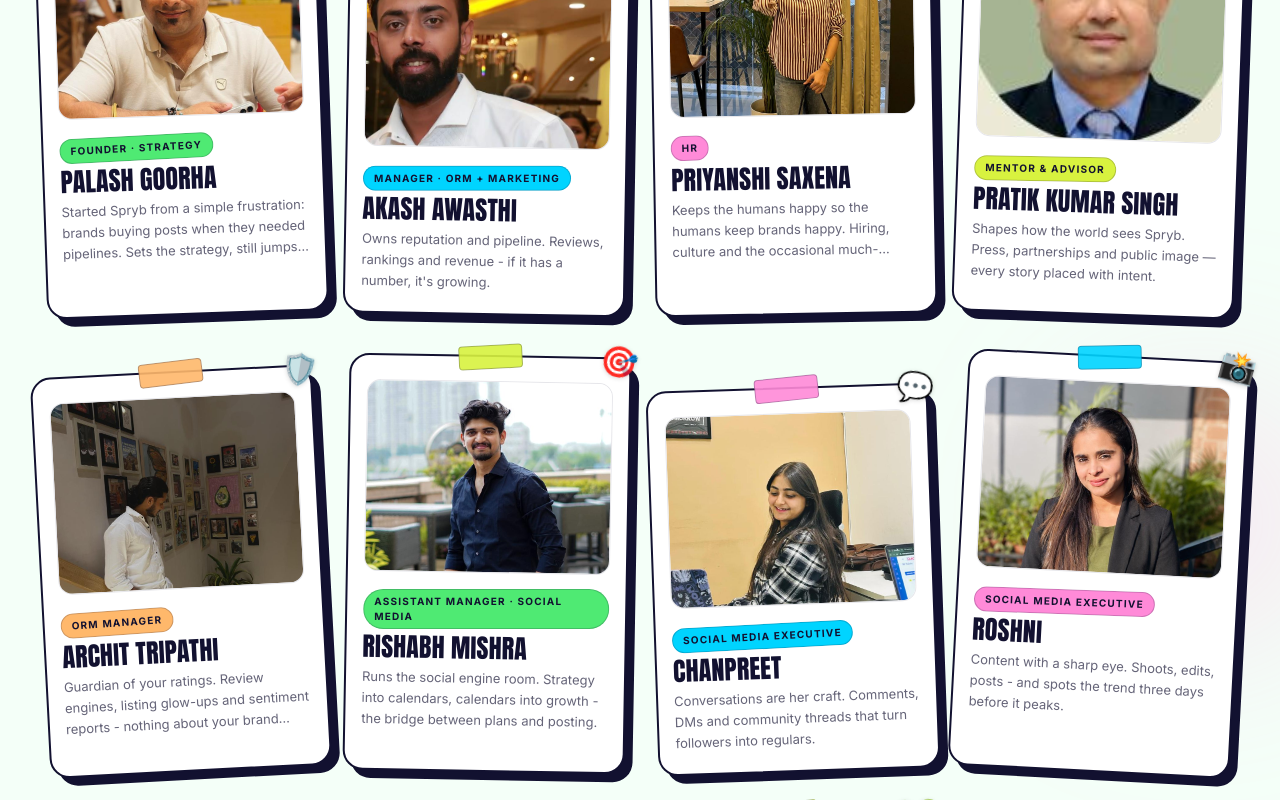
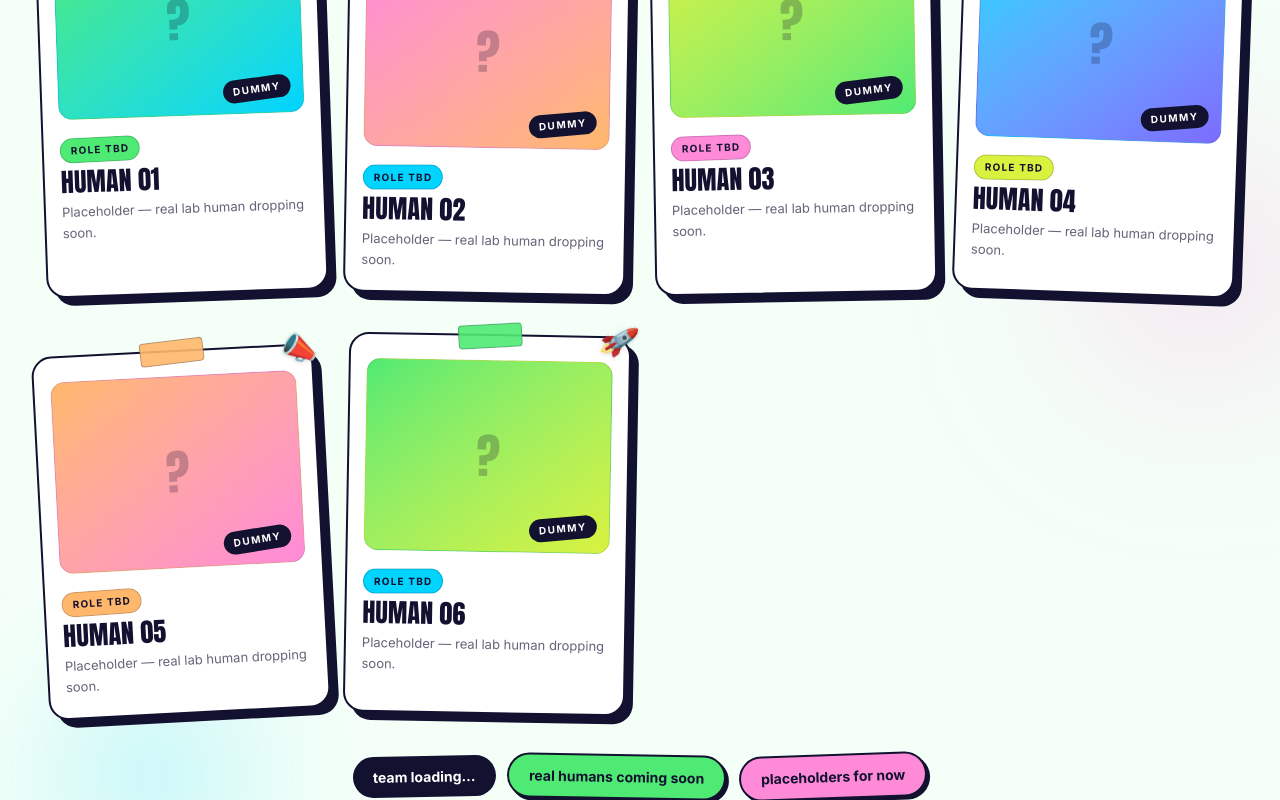
Before and after one commit to AKASH1931/spryb-digital, a Next.js app: page /creative-lab in a window 1280 px wide. Shown: the part 5900-6700 px from the top of the page. Built offline with nearby package versions, Linux system fonts and the light colour scheme; no server answers.

Commit message:
Replace Creative Lab team with dummy placeholders

```diff
--- a/src/app/creative-lab/page.tsx
+++ b/src/app/creative-lab/page.tsx
@@ -1,8 +1,6 @@
 import type { Metadata } from "next";
-import Image from "next/image";
 import Link from "next/link";
 import KandViewer from "@/components/KandViewer";
-import { team } from "@/data/site";
 
 export const metadata: Metadata = {
   title: "Creative Lab — 100% Human Content That Converts",
@@ -32,6 +30,15 @@ const different = [
   { step: "03", title: "Trend-native craft", text: "We ride culture, not clichés — formats, hooks and pacing tuned to how people actually scroll today." },
   { step: "04", title: "Fast, tight loops", text: "Quick turnarounds, sharp feedback, constant iteration — without cutting corners on quality." },
   { step: "05", title: "Built to convert", text: "Every idea is judged on one thing: does it connect and convert? Pretty is nice; performance is the point." },
+];
+
+const labTeam = [
+  { name: "Human 01", role: "Role TBD", emoji: "🧪", bio: "Placeholder — real lab human dropping soon.", color: "from-[#4FEA73] to-[#00D4FF]" },
+  { name: "Human 02", role: "Role TBD", emoji: "🎬", bio: "Placeholder — real lab human dropping soon.", color: "from-[#FF8AD8] to-[#FFB86B]" },
+  { name: "Human 03", role: "Role TBD", emoji: "⚡", bio: "Placeholder — real lab human dropping soon.", color: "from-[#D8F23F] to-[#4FEA73]" },
+  { name: "Human 04", role: "Role TBD", emoji: "🎨", bio: "Placeholder — real lab human dropping soon.", color: "from-[#00D4FF] to-[#7C6BFF]" },
+  { name: "Human 05", role: "Role TBD", emoji: "📣", bio: "Placeholder — real lab human dropping soon.", color: "from-[#FFB86B] to-[#FF8AD8]" },
+  { name: "Human 06", role: "Role TBD", emoji: "🚀", bio: "Placeholder — real lab human dropping soon.", color: "from-[#4FEA73] to-[#D8F23F]" },
 ];
 
 export default function CreativeLabPage() {
@@ -193,11 +200,11 @@ export default function CreativeLabPage() {
           </div>
 
           <div className="grid sm:grid-cols-2 lg:grid-cols-3 xl:grid-cols-4 gap-x-6 gap-y-10 mt-12">
-            {team.map((m, i) => {
-              const tilts = ["-rotate-2", "rotate-1", "-rotate-1", "rotate-2", "-rotate-3", "rotate-1", "-rotate-2", "rotate-3", "-rotate-1", "rotate-2", "-rotate-2"];
-              const tapes = ["bg-[#D8F23F]", "bg-[#FF8AD8]", "bg-[#00D4FF]", "bg-[#4FEA73]", "bg-[#FFB86B]"];
-              const stickers = ["bg-[#4FEA73]", "bg-[#00D4FF]", "bg-[#FF8AD8]", "bg-[#D8F23F]", "bg-[#FFB86B]"];
-              const yOff = ["", "sm:mt-8", "", "sm:mt-6", "sm:mt-4", "", "sm:mt-8", "", "sm:mt-6", "sm:mt-4", ""];
+            {labTeam.map((m, i) => {
+              const tilts = ["-rotate-2", "rotate-1", "-rotate-1", "rotate-2", "-rotate-3", "rotate-1"];
+              const tapes = ["bg-[#D8F23F]", "bg-[#FF8AD8]", "bg-[#00D4FF]", "bg-[#4FEA73]", "bg-[#FFB86B]", "bg-[#4FEA73]"];
+              const stickers = ["bg-[#4FEA73]", "bg-[#00D4FF]", "bg-[#FF8AD8]", "bg-[#D8F23F]", "bg-[#FFB86B]", "bg-[#00D4FF]"];
+              const yOff = ["", "sm:mt-8", "", "sm:mt-6", "sm:mt-4", ""];
               return (
                 <article
                   key={m.name}
@@ -205,15 +212,16 @@ export default function CreativeLabPage() {
                 >
                   <span className={`absolute -top-3 left-1/2 -translate-x-1/2 ${tapes[i % tapes.length]} w-16 h-6 rounded-sm rotate-[-4deg] border border-[#121130]/30 opacity-90`} />
                   <span className="absolute -top-4 -right-2 text-3xl drop-shadow-sm rotate-[12deg]">{m.emoji}</span>
-                  <div className="relative h-48 rounded-[14px] overflow-hidden border border-[#121130]/10 mt-2">
-                    <Image src={m.img} alt={m.name} fill sizes="(max-width: 640px) 100vw, (max-width: 1024px) 50vw, 25vw" className="object-cover" style={{ objectPosition: m.pos || "50% 30%" }} />
+                  <div className={`relative h-48 rounded-[14px] overflow-hidden border border-[#121130]/10 mt-2 bg-gradient-to-br ${m.color} grid place-items-center`}>
+                    <span className="font-display text-5xl text-[#121130]/25 select-none">?</span>
+                    <span className="absolute bottom-3 right-3 bg-[#121130] text-white text-[10px] font-bold tracking-[0.15em] px-2.5 py-1 rounded-full rotate-[-6deg]">DUMMY</span>
                   </div>
                   <div className="mt-4">
                     <span className={`inline-block ${stickers[i % stickers.length]} text-[#121130] text-[10px] font-bold tracking-[0.12em] uppercase px-2.5 py-1 rounded-full border border-[#121130]/20 rotate-[-1deg]`}>
                       {m.role}
                     </span>
                     <h3 className="font-display text-2xl sm:text-[26px] text-[#121130] mt-2 leading-[0.95]">{m.name}</h3>
-                    <p className="text-[#121130]/65 text-[13px] mt-2 leading-relaxed line-clamp-3">{m.bio}</p>
+                    <p className="text-[#121130]/65 text-[13px] mt-2 leading-relaxed">{m.bio}</p>
                   </div>
                 </article>
               );
@@ -221,9 +229,9 @@ export default function CreativeLabPage() {
           </div>
 
           <div className="mt-10 flex flex-wrap items-center justify-center gap-3">
-            <span className="text-[14px] font-bold bg-[#121130] text-white px-5 py-2.5 rounded-full rotate-[-1deg]">11 humans</span>
-            <span className="text-[14px] font-bold bg-[#4FEA73] text-[#121130] px-5 py-2.5 rounded-full rotate-[1deg] border-2 border-[#121130] shadow-[3px_3px_0_#121130]">1 mission: make it human</span>
-            <span className="text-[14px] font-bold bg-[#FF8AD8] text-[#121130] px-5 py-2.5 rounded-full rotate-[-2deg] border-2 border-[#121130] shadow-[3px_3px_0_#121130]">∞ ideas</span>
+            <span className="text-[14px] font-bold bg-[#121130] text-white px-5 py-2.5 rounded-full rotate-[-1deg]">team loading…</span>
+            <span className="text-[14px] font-bold bg-[#4FEA73] text-[#121130] px-5 py-2.5 rounded-full rotate-[1deg] border-2 border-[#121130] shadow-[3px_3px_0_#121130]">real humans coming soon</span>
+            <span className="text-[14px] font-bold bg-[#FF8AD8] text-[#121130] px-5 py-2.5 rounded-full rotate-[-2deg] border-2 border-[#121130] shadow-[3px_3px_0_#121130]">placeholders for now</span>
           </div>
         </div>
       </section>
```
